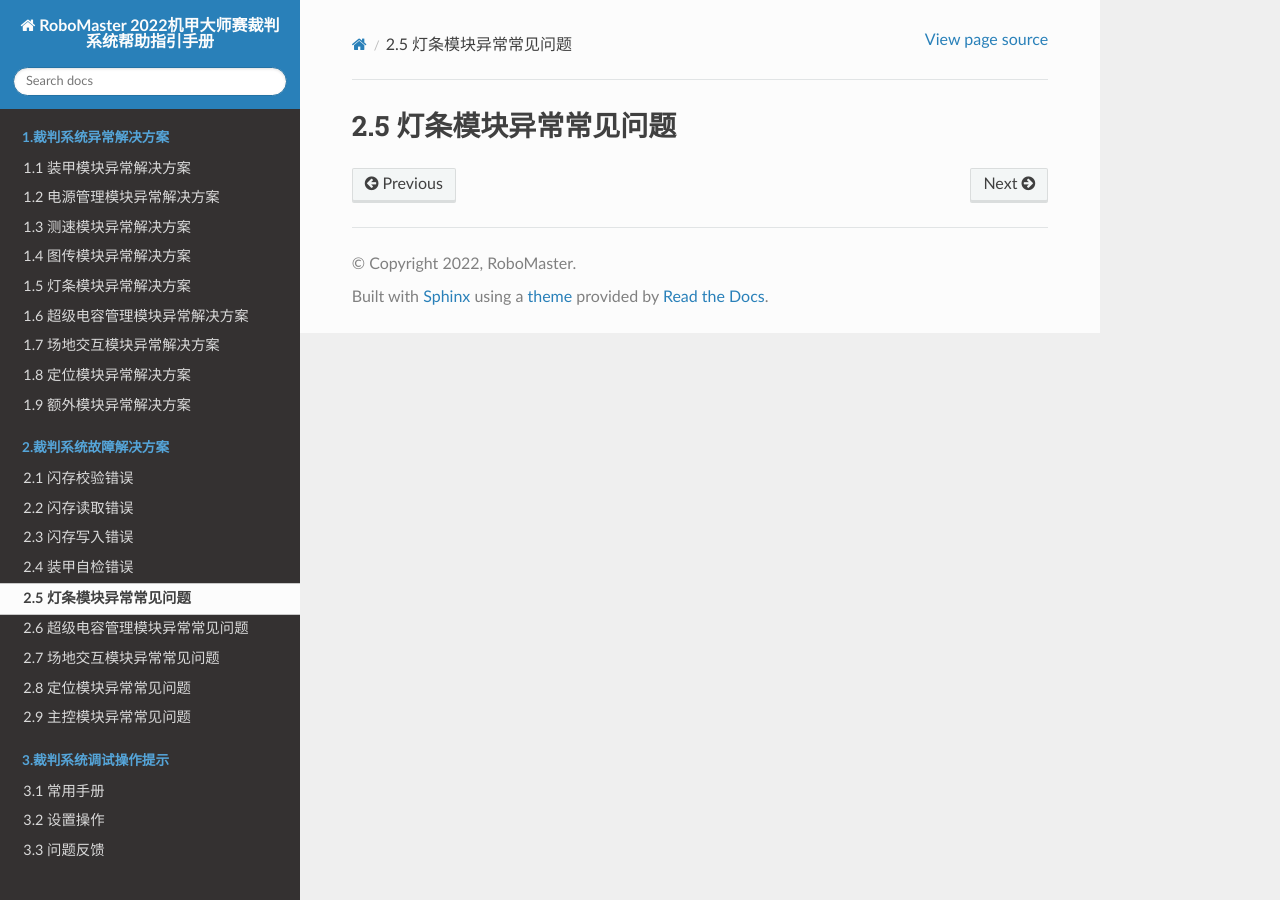
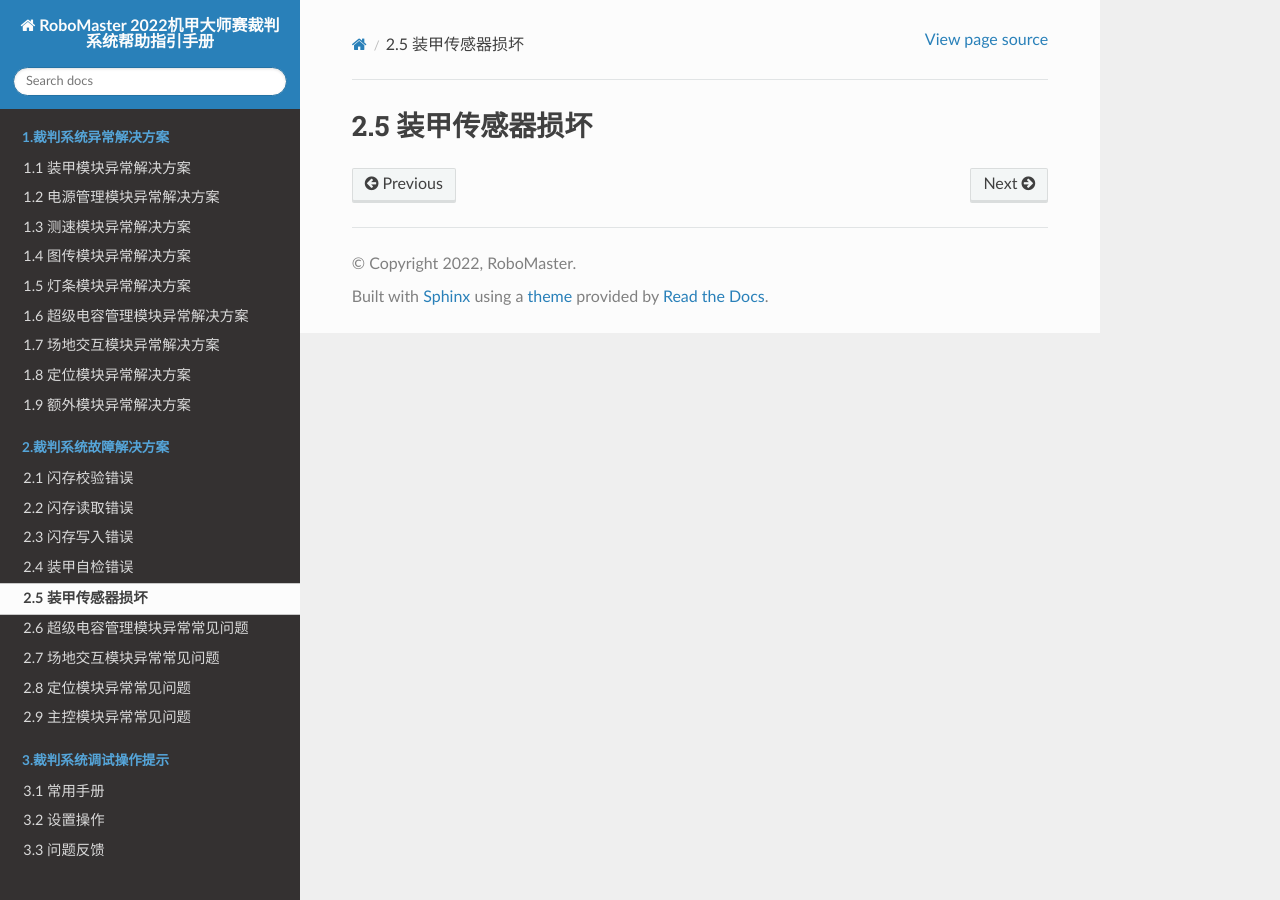
Before and after one commit to RoboMaster/RefereeSystem_Help, a Sphinx documentation site: the page built from docs/ch2/2-5.md, in a window 1280 px wide. Built offline with Sphinx 7.4.7 and the Read the Docs theme 2.0.0, drawn with Linux system fonts in a browser that asks for light colours; pages that are not in the unit, such as notebooks, are missing from menus.

Commit message:
Update 2-5.md

```diff
--- a/docs/ch2/2-5.md
+++ b/docs/ch2/2-5.md
@@ -1 +1 @@
-# 2.5 灯条模块异常常见问题
+# 2.5 装甲传感器损坏
```
